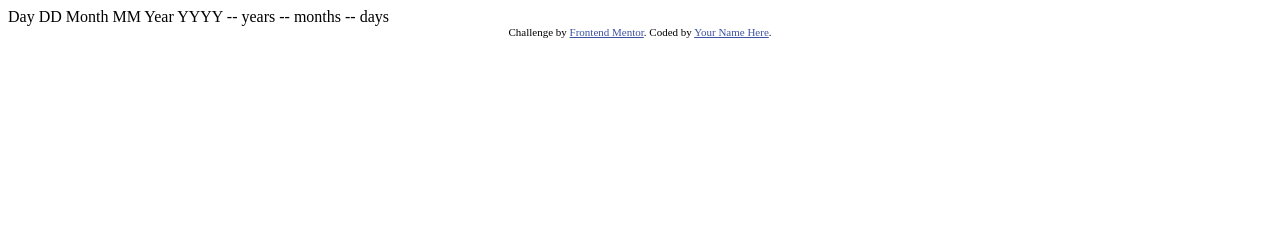
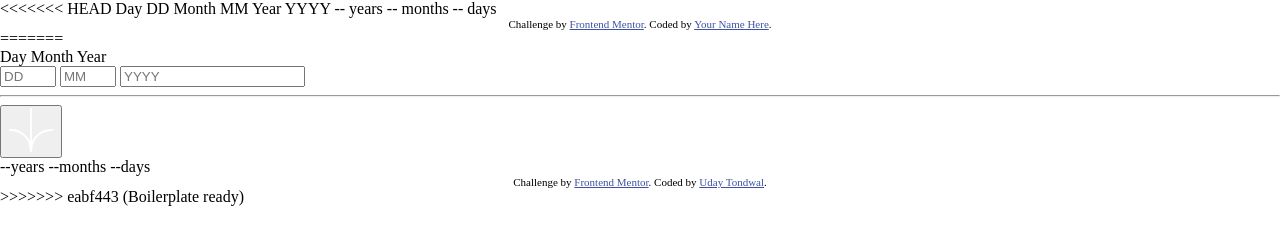
Before and after one commit to Udaytondwal1/Age-Calculator-App-JS, a plain HTML site: page index.html in a window 1280 px wide. Drawn offline with Linux system fonts and the light colour scheme.

Commit message:
Boilerplate ready

```diff
--- a/index.html
+++ b/index.html
@@ -1,5 +1,6 @@
 <!DOCTYPE html>
 <html lang="en">
+<<<<<<< HEAD
 <head>
   <meta charset="UTF-8">
   <meta name="viewport" content="width=device-width, initial-scale=1.0"> <!-- displays site properly based on user's device -->
@@ -35,3 +36,83 @@
   </div>
 </body>
 </html>
+=======
+  <head>
+    <meta charset="UTF-8" />
+    <meta name="viewport" content="width=device-width, initial-scale=1.0" />
+
+    <link
+      rel="icon"
+      type="image/png"
+      sizes="32x32"
+      href="./assets/images/favicon-32x32.png"
+    />
+
+    <link
+      rel="stylesheet"
+      href="./style.css"
+    />
+
+    <title>Frontend Mentor | Age calculator app</title>
+
+    <style>
+      .attribution {
+        font-size: 11px;
+        text-align: center;
+      }
+      .attribution a {
+        color: hsl(228, 45%, 44%);
+      }
+    </style>
+  </head>
+  <body>
+    <div class="main-card">
+      <div class="first-part">
+        <div class="labels">
+          <label>Day</label>
+          <label>Month</label>
+          <label>Year</label>
+        </div>
+        <form>
+          <div class="inputs">
+            <input
+              type="number"
+              id="i-day"
+              min="1"
+              max="31"
+              placeholder="DD"
+              required
+            />
+            <input
+              type="number"
+              id="i-month"
+              placeholder="MM"
+              min="1"
+              max="12"
+              required
+            />
+            <input type="number" id="i-year" placeholder="YYYY" required />
+          </div>
+          <hr />
+          <button class="submit" type="submit">
+            <img src="./assets/images/icon-arrow.svg" alt="arrow-icon" />
+          </button>
+        </form>
+      </div>
+
+      <div class="second-part">
+        <label><span id="o-year">--</span>years</label>
+        <label><span id="o-month">--</span>months</label>
+        <label><span id="o-day">--</span>days</label>
+      </div>
+    </div>
+
+    <div class="attribution">
+      Challenge by
+      <a href="https://www.frontendmentor.io?ref=challenge" target="_blank"
+        >Frontend Mentor</a
+      >. Coded by <a href="#">Uday Tondwal</a>.
+    </div>
+  </body>
+</html>
+>>>>>>> eabf443 (Boilerplate ready)
--- /dev/null
+++ b/style.css
@@ -0,0 +1,8 @@
+body{
+    margin: 0;
+    padding: 0;
+}
+
+.main-card {
+
+}
```
